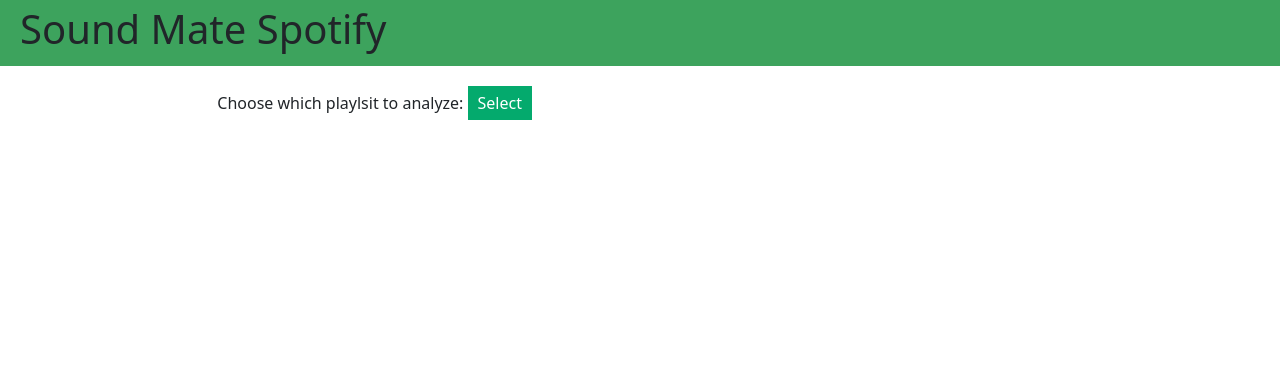
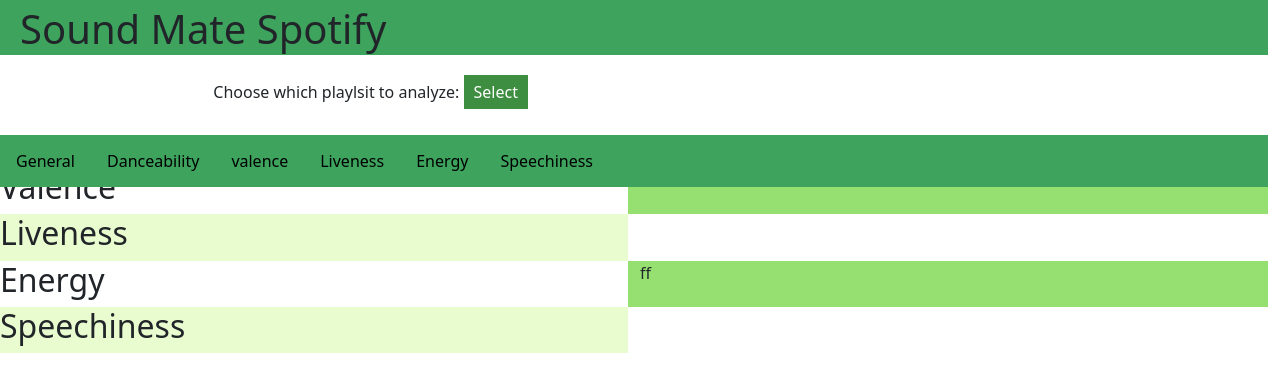
Before and after one commit to cha1hee/CSC353SpotifyFinalProject, a website: page templates/display.html in a window 1280 px wide. Drawn offline with nearby package versions, Linux system fonts and the light colour scheme.

Commit message:
html base code

```diff
--- a/templates/display.html
+++ b/templates/display.html
@@ -15,9 +15,8 @@
   <body>
     <div class="container-gx0">
       <!-- <div class="row" style="height: 30px;"></div> -->
-      <div class="row" style="height: auto; background-color: #3DA35D; padding: 5px 20px;"> <h1>Sound Mate Spotify</h1></div>
-      <div class="row" style="height: 20px;"></div>
-      <div class="row">
+      <div class="row" id='title'> <h1>Sound Mate Spotify</h1></div>
+      <div class="row" id='w'>
         <div class="col-2"></div>
         <div class="col-8">
           Choose which playlsit to analyze:
@@ -31,6 +30,51 @@
           </div>
         </div>
         <div class="col-2"></div>
+      </div>
+      <div class="row" id="nav-bar">
+        <ul>
+          <li><a href="#gen">General</a></li>
+          <li><a href="#dance">Danceability</a></li>
+          <li><a href="#valence">valence</a></li>
+          <li><a href="#liveness">Liveness</a></li>
+          <li><a href="#energy">Energy</a></li>
+          <li><a href="#speechiness">Speechiness</a></li>
+        </ul>
+      </div>
+      <div class="row" id='content'>
+        <div id="gen">
+          <h2>General Overview</h2>
+        </div>
+        <div class="row" id="dance">
+          <div class="col" id="d1">
+            <h2>Danceability</h2>
+          </div>
+          <div class="col" id="d2">sdf</div>
+        </div>
+        <div class="row" id="valence">
+            <div class="col" id="v1">
+              <h2>Valence</h2>
+            </div>
+            <div class="col" id="v2">ff</div>
+        </div>
+        <div class="row" id="liveness">
+          <div class="col" id="l1">
+            <h2>Liveness</h2>
+          </div>
+          <div class="col" id="l2"></div>
+        </div>
+        <div class="row" id="energy">
+          <div class="col" id="e1">
+            <h2>Energy</h2>
+          </div>
+          <div class="col" id="e2">ff</div>
+        </div>
+        <div class="row" id="speechiness">
+          <div class="col" id="s1">
+            <h2>Speechiness</h2>
+          </div>
+          <div class="col" id="s2"></div>
+        </div>
       </div>
     </div>
 
--- a/templates/styles.css
+++ b/templates/styles.css
@@ -1,6 +1,6 @@
 /* Dropdown Button */
 .dropbtn {
-    background-color: #04AA6D;
+    background-color: #3e8e41;
     color: white;
     padding: 5px 10px;
     font-size: 16px;
@@ -32,10 +32,94 @@
   }
 
   /* Change color of dropdown links on hover */
-  .dropdown-content a:hover {background-color: #ddd;}
+  .dropdown-content a:hover {background-color: #134611;
+  color: white;}
 
   /* Show the dropdown menu on hover */
   .dropdown:hover .dropdown-content {display: block;}
 
   /* Change the background color of the dropdown button when the dropdown content is shown */
   .dropdown:hover .dropbtn {background-color: #3e8e41;}
+
+
+  #title{
+    height: 55px;
+    width: 100%;
+    background-color: #3DA35D;
+    padding: 5px 20px;
+    position: fixed;
+  }
+
+  #w{
+    height: 80px;
+    padding-top: 20px;
+    width: 100%;
+    position: fixed;
+    top: 55px;
+    background-color: #FFF;
+    z-index: 1;
+  }
+
+  #content{
+    position: relative;
+    top: 75px;
+    z-index: -2;
+  }
+
+  #nav-bar{
+    position: fixed;
+    top: 135px;
+    width: 100%;
+  }
+
+  ul {
+    list-style-type: none;
+    margin: 0;
+    padding: 0;
+    background-color: #3DA35D;
+  }
+
+  li {
+    /* display: inline; */
+    float: left;
+  }
+
+  a {
+    display: block;
+    padding: 8px;
+    background-color: #3DA35D;
+  }
+
+  li a {
+    display: block;
+    color: black;
+    text-align: center;
+    padding: 14px 16px;
+    text-decoration: none;
+  }
+
+  li a:hover {
+    background-color: #134611;
+    color: white;
+  }
+
+  /* frontend for content section */
+  #d1{
+    background-color: #E8FCCF;
+  }
+
+  #v2{
+    background-color: #96E072;
+  }
+
+  #l1{
+    background-color: #E8FCCF;
+  }
+
+  #e2{
+    background-color: #96E072;
+  }
+
+  #s1{
+    background-color: #E8FCCF;
+  }
```
Also changed, not shown: 1 other file.
